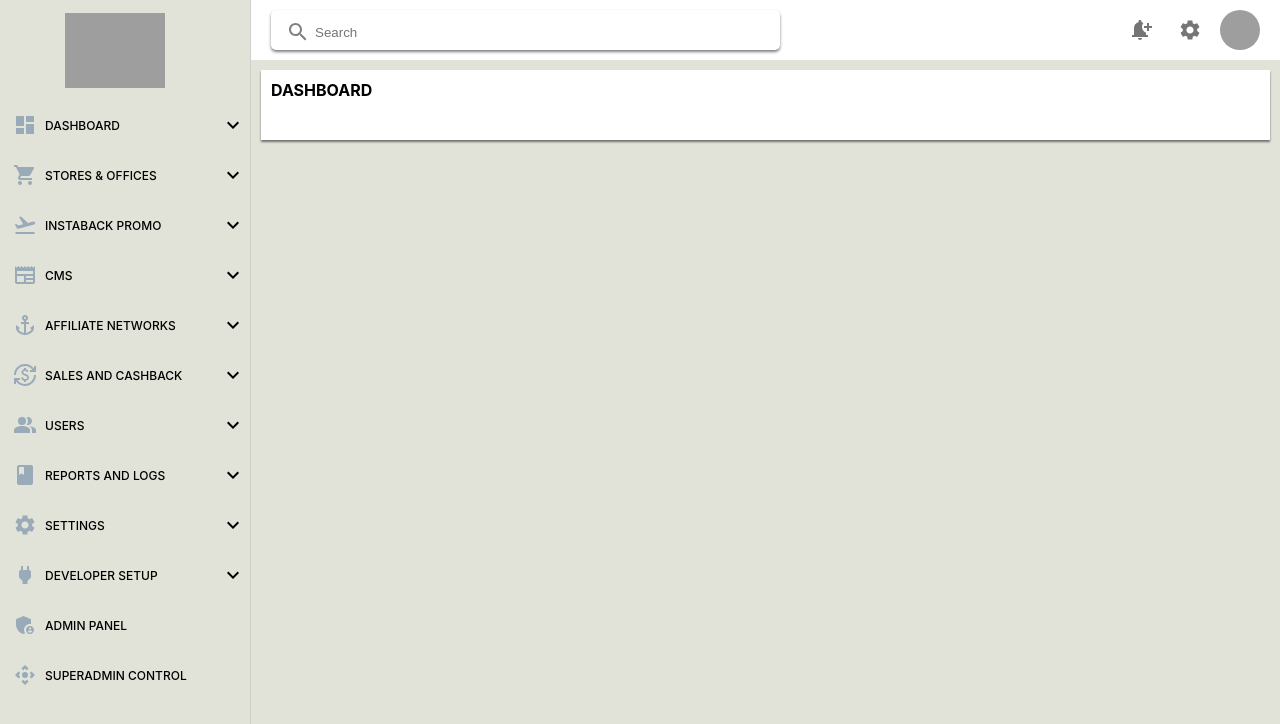
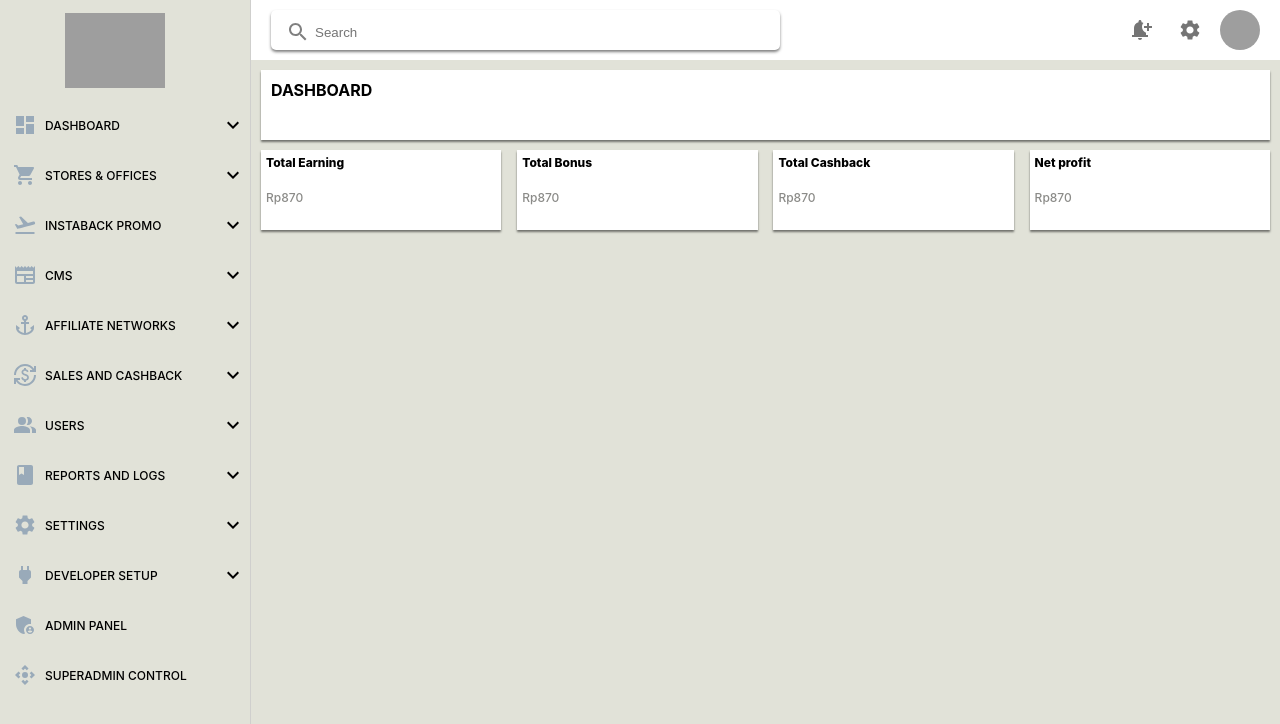
Before and after one commit to NnajiChimuanya/cashback, a React (Create React App) app: page / in a window 1280 px wide. Shown: the top 724 px of the page. Built offline with nearby package versions, Linux system fonts and the light colour scheme; grey boxes are pictures that could not be loaded.

Commit message:
worked on the dashboard overview

```diff
--- a/src/pages/dashboard/DashboardPage.js
+++ b/src/pages/dashboard/DashboardPage.js
@@ -7,6 +7,24 @@ const DashboardPage = () => {
       <div className="dashboard-header">
         <h4> DASHBOARD</h4>
       </div>
+      <div className="overview">
+        <div className="overview-data">
+          <div className="title"> Total Earning</div>
+          <div className="amount">Rp870</div>
+        </div>
+        <div className="overview-data">
+          <div className="title"> Total Bonus</div>
+          <div className="amount">Rp870</div>
+        </div>
+        <div className="overview-data">
+          <div className="title"> Total Cashback</div>
+          <div className="amount">Rp870</div>
+        </div>
+        <div className="overview-data">
+          <div className="title"> Net profit</div>
+          <div className="amount">Rp870</div>
+        </div>
+      </div>
     </div>
   );
 };
--- a/src/pages/dashboard/dashboardPage.css
+++ b/src/pages/dashboard/dashboardPage.css
@@ -12,6 +12,30 @@
   padding: 10px;
 }
 
+.overview {
+  display: flex;
+  justify-content: space-between;
+  margin: 10px;
+}
+
+.overview-data {
+  background-color: white;
+  height: 70px;
+  width: calc(18vw);
+  box-shadow: 0 2px 2px rgba(0, 0, 0, 0.5);
+  font-size: 12px;
+  padding: 5px;
+  display: grid;
+}
+
+.overview-data > .title {
+  font-weight: 800;
+}
+.overview-data > .amount {
+  color: rgb(139, 139, 136);
+  font-weight: 500;
+}
+
 .dashboard::-webkit-scrollbar {
   display: none;
 }
```
